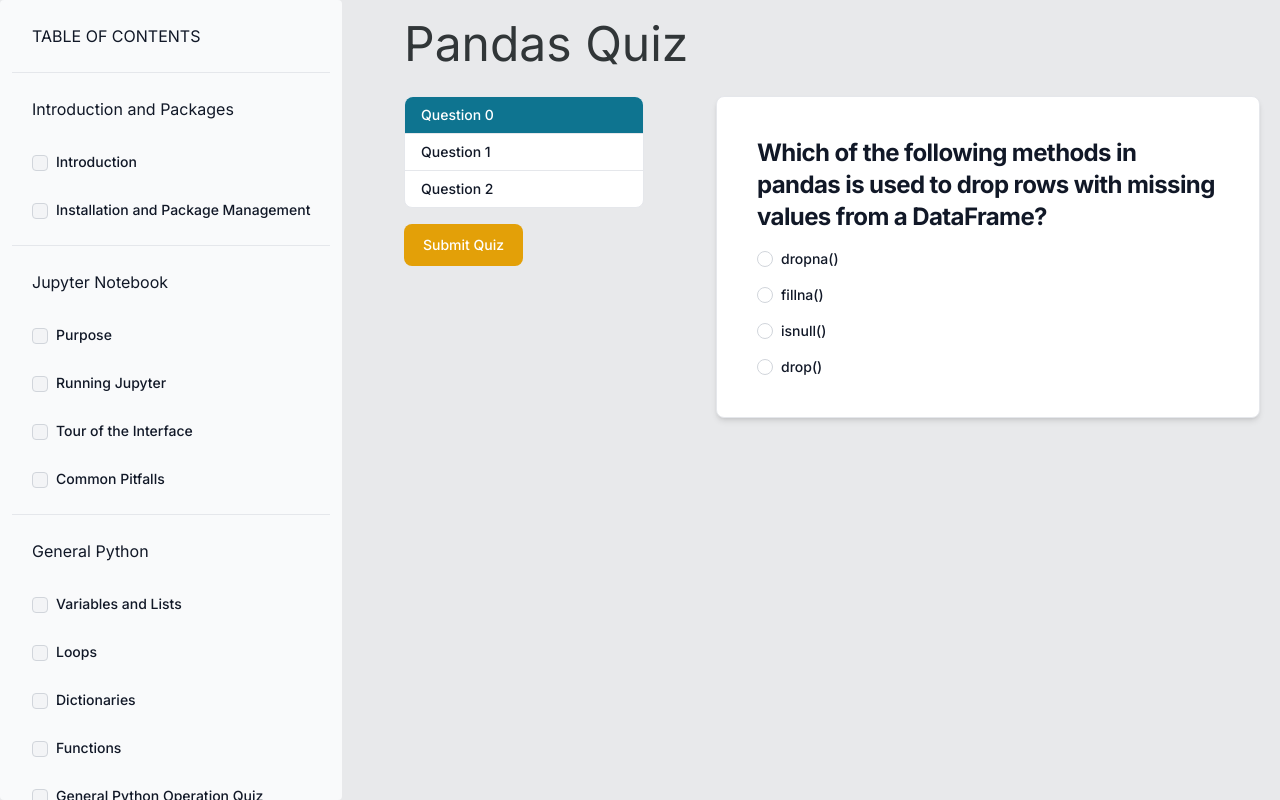
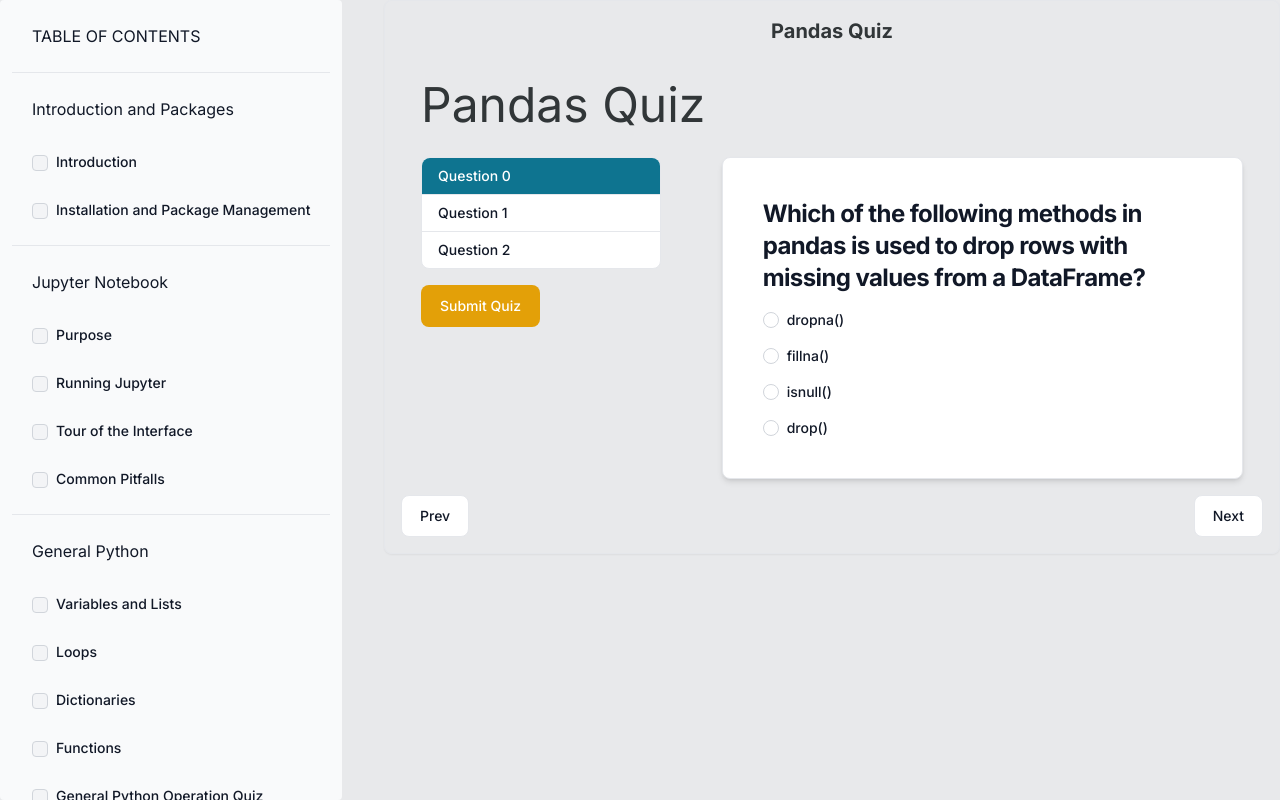
Before and after one commit to austin-bmitchell15/cs3803_website, a Next.js app: page /pandas/quiz in a window 1280 px wide. Built offline with nearby package versions, Linux system fonts and the light colour scheme.

Commit message:
layout includes completely dynamic submodule

```diff
--- a/src/app/layout.tsx
+++ b/src/app/layout.tsx
@@ -2,6 +2,7 @@
 import { Inter } from "next/font/google";
 import "./globals.css";
 import CustomSidebar from "@/components/CustomSidebar";
+import SubmoduleContainer from "@/components/SubmoduleContainer";
 
 const inter = Inter({ subsets: ["latin"] });
 
@@ -22,8 +23,9 @@
           <CustomSidebar/>
         </div>
         <div className="w-full ml-96">
-
-          {children}
+          <SubmoduleContainer>
+            {children}
+          </SubmoduleContainer>
         </div>
       </body>
     </html>
--- a/src/components/SubmoduleContainer.tsx
+++ b/src/components/SubmoduleContainer.tsx
@@ -1,26 +1,62 @@
-import React, { PropsWithChildren } from 'react';
+"use client"
+
+import React, { PropsWithChildren, useEffect, useState } from 'react';
 import { Button } from 'flowbite-react';
+import { loadModuleStatus, Module } from '@/services/ModuleStatusStorage';
+import { usePathname } from 'next/navigation';
+import { useRouter } from 'next/navigation';
+
+function SubmoduleContainer( props: { children: any; } ) {
+    const { children} = props
+
+    // const [tableOfContents, setTableOfContents] = useState<Module[]>([])
+    const [submodulePathOrdering, setSubmodulePathOrdering] = useState<string[]>([])
+    const [submoduleTitleList, setSubmoduleTitleList] = useState<string[]>([])
+    const [currentModuleIndex, setCurrentModuleIndex] = useState<number>(-2)
+    const pathname = usePathname()
+    const router = useRouter()
+
+    useEffect( () => {
+        const tableOfContents: Module[] | null = loadModuleStatus()
+        if (tableOfContents != null) {
+            var submodulePaths = []
+            var submoduleTitles = []
+            for (var i = 0; i < tableOfContents.length; i++) {
+                for (var j = 0; j < tableOfContents[i].submodules.length; j++) {
+                    submodulePaths.push(
+                        tableOfContents[i].submodules[j].path
+                    )
+                    submoduleTitleList.push(
+                        tableOfContents[i].submodules[j].name
+                    )
+                }
+            }
+
+            setSubmodulePathOrdering(submodulePaths)
+            setSubmoduleTitleList(submoduleTitleList)
+
+            setCurrentModuleIndex(
+                submodulePaths.indexOf(pathname)
+            )
+        }
 
 
-interface ContainerProps {
-  title: string;
-  onPrevClick: () => void; // Function to handle the "Prev" button click
-  onNextClick: () => void; // Function to handle the "Next" button click
-}
+    }, [])
 
-type SubmoduleContainerProps = PropsWithChildren<ContainerProps>
+    function routerPush(newIndex: number) {
+        setCurrentModuleIndex(newIndex)
+        router.push(submodulePathOrdering[newIndex])
+    }
 
-function SubmoduleContainer(props: SubmoduleContainerProps) {
-    const { title, children, onPrevClick, onNextClick } = props
     return (
     <div className="flex flex-col flex-grow items-center justify-between p-4 border border-gray-200 rounded-lg shadow-sm">
-        <h2 className="text-xl font-bold mb-4">{title}</h2>
+        <h2 className="text-xl font-bold mb-4">{submoduleTitleList[currentModuleIndex]}</h2>
         <div className="flex-1">{children}</div>
         <div className="flex justify-between w-full mt-4">
-        <Button color="gray" onClick={onPrevClick}>
+        <Button color="gray" onClick={() => routerPush(currentModuleIndex - 1)} disabled={currentModuleIndex - 1 < 0}>
             Prev
         </Button>
-        <Button color="gray" onClick={onNextClick}>
+        <Button color="gray" onClick={() => routerPush(currentModuleIndex + 1)} disabled={currentModuleIndex + 1 >= submodulePathOrdering.length}>
             Next
         </Button>
         </div>
```
